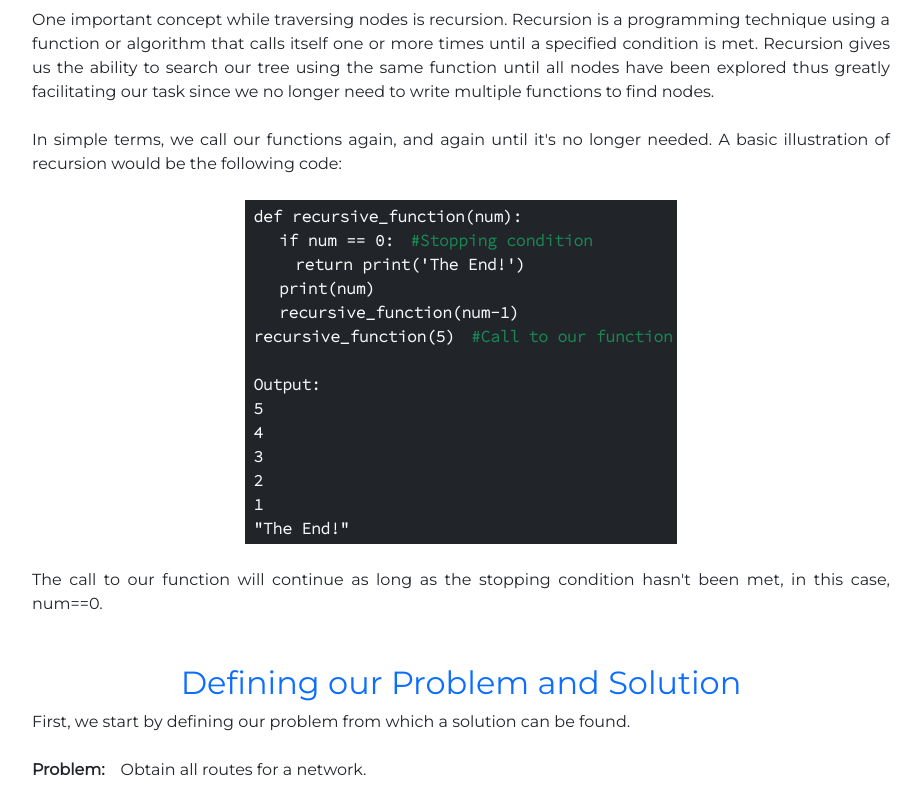
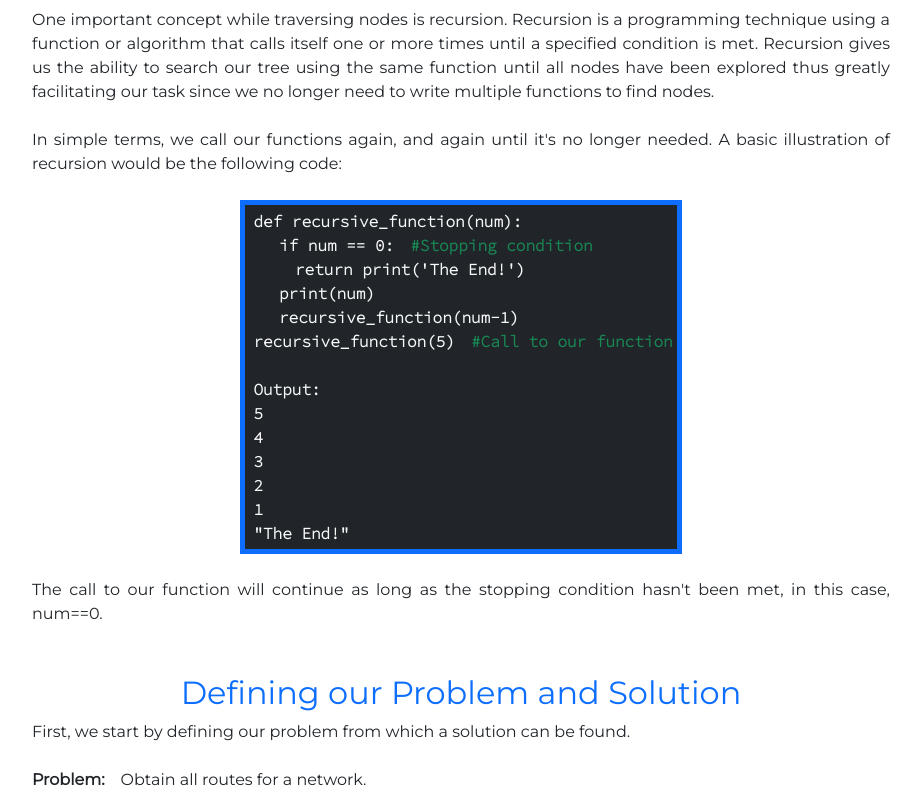
Before and after one commit to zahur76/algo-blog, a Django app: template home/templates/home/index.html in a window 1280 px wide. Shown: the part 2012-2806 px from the top of the page, without its empty margins (179-1100 px from the left). Run offline with Django 4.2, Linux system fonts and the light colour scheme; the template is opened without the code that fills it, so the values that code supplies are empty; some libraries are stand-ins or nearby versions; some web fonts are replaced.

Commit message:
add: border to code blocks

```diff
--- a/home/templates/home/index.html
+++ b/home/templates/home/index.html
@@ -52,7 +52,7 @@
 
             In simple terms, we call our functions again, and again until it's no longer needed. A basic illustration of recursion would be the following code:</br></br>
                     <div class="d-flex justify-content-center">
-                    <div class="ps-2 p-1 code-text bg-dark text-light fw-bold">def recursive_function(num):</br>&emsp;
+                    <div class="ps-2 p-1 code-text bg-dark text-light fw-bold border border-5 border-primary">def recursive_function(num):</br>&emsp;
                         if num == 0:<span class="text-success">&emsp;#Stopping condition</span></br>&emsp;&emsp;
                             return print('The End!')</br>&emsp;
                             print(num)</br>&emsp;
@@ -144,7 +144,7 @@
         <div class="article ps-5 pe-5 w-75 mx-auto">Our code will consist of 2 functions:</br></br>
             1. The Start function will take the initial inputs and send them to our recursive function and will also return our final result. We also require a globally defined variable to store all routes when the stacks return an empty list as described above.</br>
             <div class="d-flex justify-content-center">
-            <div class="ps-2 code-text text-light bg-dark p-2 fw-bold mt-3">
+            <div class="ps-2 code-text text-light bg-dark p-2 fw-bold mt-3 border border-5 border-primary">
                 all_routes = []</br></br>
                 def find_routes(graph, vertex, visited=[]):</br>
                 &emsp;&emsp;visited.append(vertex)</br>
@@ -154,7 +154,7 @@
             </div></br>
             2. The recursive function will be the heart of our algorithm to search through our tree.</br>
             <div class="d-flex justify-content-center">
-            <div class="ps-2 code-text text-light bg-dark p-2 fw-bold mt-3">
+            <div class="ps-2 code-text text-light bg-dark p-2 fw-bold mt-3 border border-5 border-primary">
                 def find_path(graph, vertex, visited):</br>
                 &emsp;&emsp;stack = []</br></br>
                 &emsp;&emsp;<span class="text-primary">print(f'Check connections: {visited , vertex}')</span></br></br>
@@ -174,7 +174,7 @@
             </div></br>
             Print statements have been included to help us follow our code. Let's run our code using our previously defined graph:</br>
             <div class="d-flex justify-content-center">
-            <div class="ps-2 code-text text-light bg-dark fw-bold mt-3 pt-2 pb-2">
+            <div class="ps-2 code-text text-light bg-dark fw-bold mt-3 pt-2 pb-2 border border-5 border-primary">
                 &emsp;&emsp;print(f'All Paths: {find_routes(graph, "A")}')</br></br>
                 &emsp;&emsp;OUTPUT:</br>
                 &emsp;&emsp;&emsp;Check connections: (['A'], 'A')</br>
@@ -205,7 +205,7 @@
             <div class="text-center binary-tree"><img src="{{ MEDIA_URL }}complex.png" alt="data tree structure" /></div></br>
             This graph has the added complexity of being cyclic which will further test our code's integrity.
             <div class="d-flex justify-content-center">
-                <div class="ps-2 code-text text-light bg-dark fw-bold mt-3 pt-2 pb-2 pe-2">
+                <div class="ps-2 code-text text-light bg-dark fw-bold mt-3 pt-2 pb-2 pe-2 border border-5 border-primary">
                     &emsp;&emsp;find_routes(graph, "A")</br></br>
                     &emsp;&emsp;OUTPUT:</br>
                     &emsp;&emsp;&emsp;[['A', 'B', 'C'], ['A', 'D', 'F', 'G', 'E'],</br>&emsp;&emsp;&emsp;['A', 'D', 'G', 'F'],['A', 'D', 'G', 'E'], ['A', 'H']]</br>
@@ -220,7 +220,7 @@
             assumption made is that the shortest distance is always the least amount of nodes we traverse while traveling from start node to end node. This assumption, as we will find
             out in part 2 of my tutorial, may not always be true. To extend our functionality I have updated our <span class="code-text">find_routes</span> function.</br>
             <div class="d-flex justify-content-center">
-                <div class="ps-2 code-text text-light bg-dark p-2 fw-bold mt-3">
+                <div class="ps-2 code-text text-light bg-dark p-2 fw-bold mt-3 border border-5 border-primary">
                 def find_routes(graph, vertex, end_node, visited=[]):</br>
                 &emsp;&emsp;visited.append(vertex)</br>
                 &emsp;&emsp;paths = find_connections(graph, vertex, visited)</br>
--- a/home/views.py
+++ b/home/views.py
@@ -3,6 +3,8 @@ from django.core.mail import send_mail
 from django.contrib import messages
 
 from .models import SiteHits
+
+from algo_blog.settings import DEFAULT_FROM_EMAIL
 
 
 # Create your views here
@@ -31,7 +33,7 @@ def send_comment(request):
         send_mail(
             subject,
             body,
-            email,
+            DEFAULT_FROM_EMAIL,
             ["zahurmeerun@hotmail.com"]
         )
     messages.success(request, "Thanks for your Feedback!")
```
Also changed, not shown: algo_blog/settings.py (+7 -14 lines).
